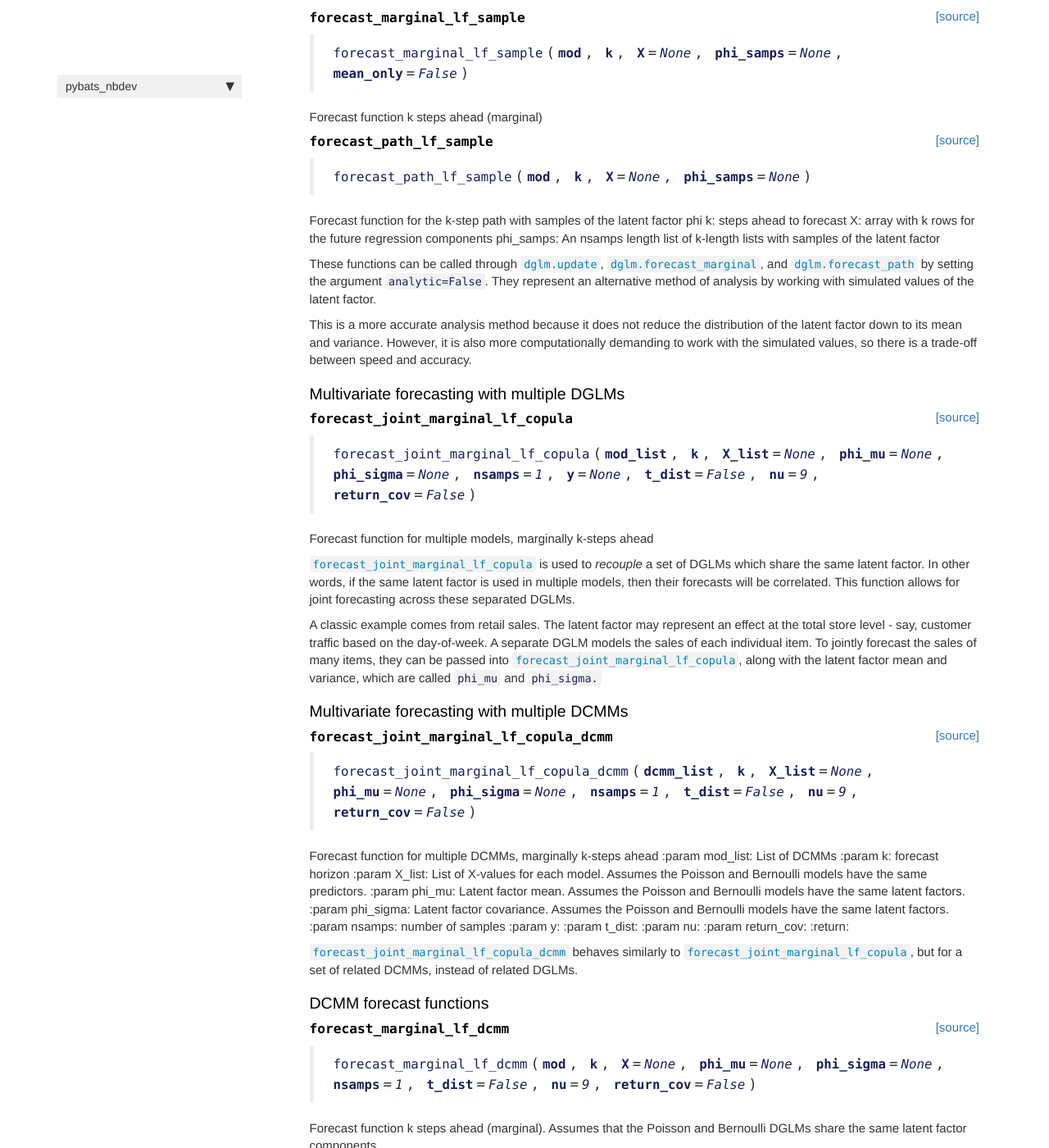
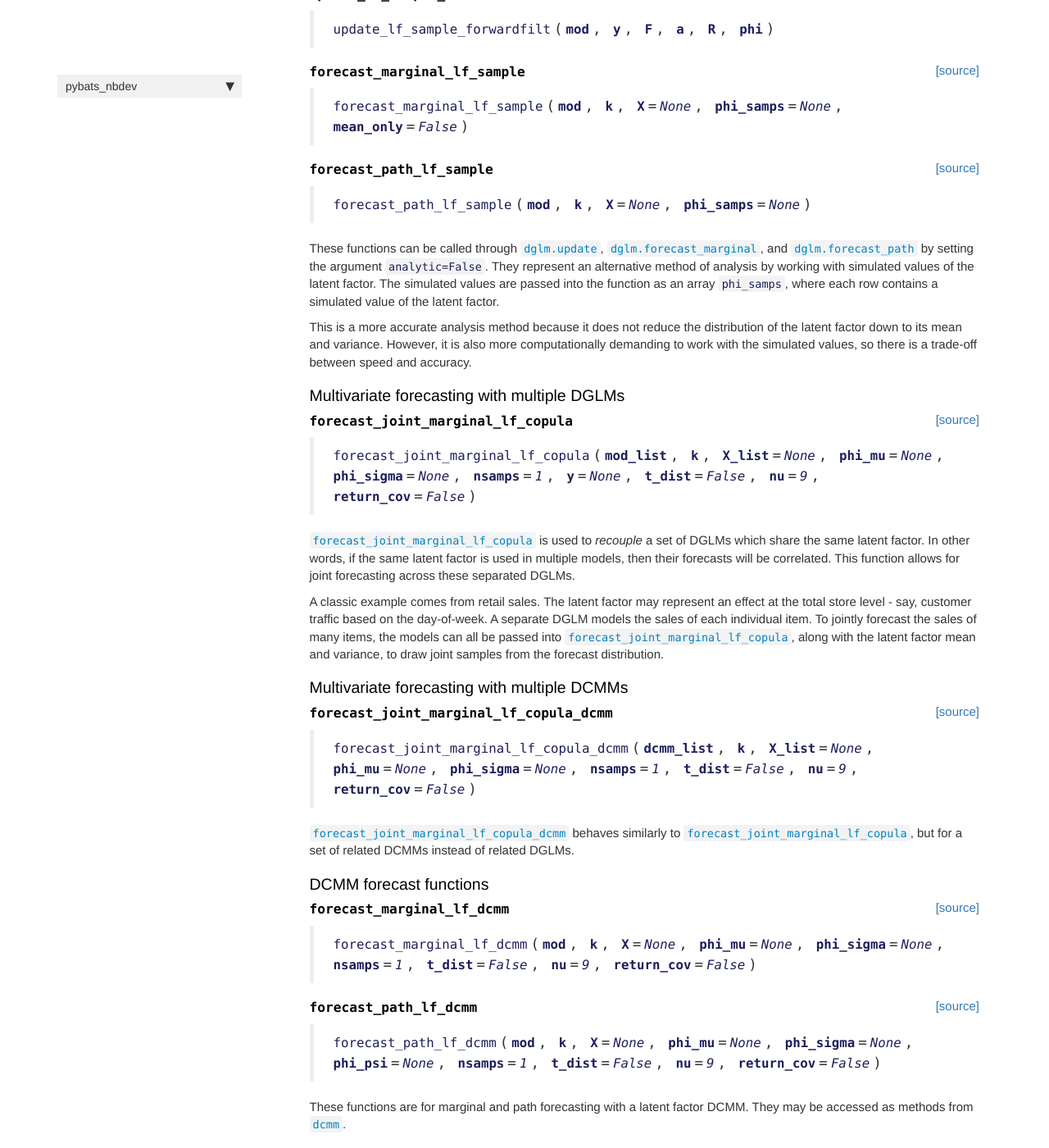
Before and after one commit to lavinei/pybats_nbdev, a Jekyll site: the page built from docs/latent_factor_fxns.html, in a window 1280 px wide and 1400 px high, scrolled down 2027 px. Shown: the whole window at 82% size. Built offline with Jekyll 4.4.1, drawn with Linux system fonts in a browser that asks for light colours; nearby versions of some CDN libraries; comment, search, counter and statistics services are not loaded; some of the changed text lies outside the part shown.

Commit message:
latent_factor_fxns

```diff
--- a/docs/latent_factor_fxns.html
+++ b/docs/latent_factor_fxns.html
@@ -94,7 +95,7 @@
 
 
 <div class="output_markdown rendered_html output_subarea ">
-<h4 id="update_lf_analytic_dlm" class="doc_header"><code>update_lf_analytic_dlm</code><a href="https://github.com/lavinei/pybats_nbdev/tree/master/pybats_nbdev/latent_factor_fxns.py#L93" class="source_link" style="float:right">[source]</a></h4><blockquote><p><code>update_lf_analytic_dlm</code>(<strong><code>mod</code></strong>, <strong><code>y</code></strong>=<em><code>None</code></em>, <strong><code>X</code></strong>=<em><code>None</code></em>, <strong><code>phi_mu</code></strong>=<em><code>None</code></em>, <strong><code>phi_sigma</code></strong>=<em><code>None</code></em>)</p>
+<h4 id="update_lf_analytic_dlm" class="doc_header"><code>update_lf_analytic_dlm</code><a href="https://github.com/lavinei/pybats_nbdev/tree/master/pybats_nbdev/latent_factor_fxns.py#L95" class="source_link" style="float:right">[source]</a></h4><blockquote><p><code>update_lf_analytic_dlm</code>(<strong><code>mod</code></strong>, <strong><code>y</code></strong>=<em><code>None</code></em>, <strong><code>X</code></strong>=<em><code>None</code></em>, <strong><code>phi_mu</code></strong>=<em><code>None</code></em>, <strong><code>phi_sigma</code></strong>=<em><code>None</code></em>)</p>
 </blockquote>
 
 </div>
@@ -125,7 +126,7 @@
 
 
 <div class="output_markdown rendered_html output_subarea ">
-<h4 id="forecast_marginal_lf_analytic" class="doc_header"><code>forecast_marginal_lf_analytic</code><a href="https://github.com/lavinei/pybats_nbdev/tree/master/pybats_nbdev/latent_factor_fxns.py#L169" class="source_link" style="float:right">[source]</a></h4><blockquote><p><code>forecast_marginal_lf_analytic</code>(<strong><code>mod</code></strong>, <strong><code>k</code></strong>, <strong><code>X</code></strong>=<em><code>None</code></em>, <strong><code>phi_mu</code></strong>=<em><code>None</code></em>, <strong><code>phi_sigma</code></strong>=<em><code>None</code></em>, <strong><code>nsamps</code></strong>=<em><code>1</code></em>, <strong><code>mean_only</code></strong>=<em><code>False</code></em>, <strong><code>state_mean_var</code></strong>=<em><code>False</code></em>)</p>
+<h4 id="forecast_marginal_lf_analytic" class="doc_header"><code>forecast_marginal_lf_analytic</code><a href="https://github.com/lavinei/pybats_nbdev/tree/master/pybats_nbdev/latent_factor_fxns.py#L171" class="source_link" style="float:right">[source]</a></h4><blockquote><p><code>forecast_marginal_lf_analytic</code>(<strong><code>mod</code></strong>, <strong><code>k</code></strong>, <strong><code>X</code></strong>=<em><code>None</code></em>, <strong><code>phi_mu</code></strong>=<em><code>None</code></em>, <strong><code>phi_sigma</code></strong>=<em><code>None</code></em>, <strong><code>nsamps</code></strong>=<em><code>1</code></em>, <strong><code>mean_only</code></strong>=<em><code>False</code></em>, <strong><code>state_mean_var</code></strong>=<em><code>False</code></em>)</p>
 </blockquote>
 <p>Forecast function k steps ahead (marginal)</p>
 
@@ -157,7 +158,7 @@
 
 
 <div class="output_markdown rendered_html output_subarea ">
-<h4 id="forecast_path_lf_copula" class="doc_header"><code>forecast_path_lf_copula</code><a href="https://github.com/lavinei/pybats_nbdev/tree/master/pybats_nbdev/latent_factor_fxns.py#L202" class="source_link" style="float:right">[source]</a></h4><blockquote><p><code>forecast_path_lf_copula</code>(<strong><code>mod</code></strong>, <strong><code>k</code></strong>, <strong><code>X</code></strong>=<em><code>None</code></em>, <strong><code>phi_mu</code></strong>=<em><code>None</code></em>, <strong><code>phi_sigma</code></strong>=<em><code>None</code></em>, <strong><code>phi_psi</code></strong>=<em><code>None</code></em>, <strong><code>nsamps</code></strong>=<em><code>1</code></em>, <strong><code>t_dist</code></strong>=<em><code>False</code></em>, <strong><code>y</code></strong>=<em><code>None</code></em>, <strong><code>nu</code></strong>=<em><code>9</code></em>, <strong><code>return_mu_cov</code></strong>=<em><code>False</code></em>)</p>
+<h4 id="forecast_path_lf_copula" class="doc_header"><code>forecast_path_lf_copula</code><a href="https://github.com/lavinei/pybats_nbdev/tree/master/pybats_nbdev/latent_factor_fxns.py#L204" class="source_link" style="float:right">[source]</a></h4><blockquote><p><code>forecast_path_lf_copula</code>(<strong><code>mod</code></strong>, <strong><code>k</code></strong>, <strong><code>X</code></strong>=<em><code>None</code></em>, <strong><code>phi_mu</code></strong>=<em><code>None</code></em>, <strong><code>phi_sigma</code></strong>=<em><code>None</code></em>, <strong><code>phi_psi</code></strong>=<em><code>None</code></em>, <strong><code>nsamps</code></strong>=<em><code>1</code></em>, <strong><code>t_dist</code></strong>=<em><code>False</code></em>, <strong><code>y</code></strong>=<em><code>None</code></em>, <strong><code>nu</code></strong>=<em><code>9</code></em>, <strong><code>return_mu_cov</code></strong>=<em><code>False</code></em>)</p>
 </blockquote>
 
 </div>
@@ -212,9 +213,10 @@
 
 
 <div class="output_markdown rendered_html output_subarea ">
-<h4 id="update_lf_sample" class="doc_header"><code>update_lf_sample</code><a href="https://github.com/lavinei/pybats_nbdev/tree/master/pybats_nbdev/latent_factor_fxns.py#L262" class="source_link" style="float:right">[source]</a></h4><blockquote><p><code>update_lf_sample</code>(<strong><code>mod</code></strong>, <strong><code>y</code></strong>=<em><code>None</code></em>, <strong><code>X</code></strong>=<em><code>None</code></em>, <strong><code>phi_samps</code></strong>=<em><code>None</code></em>, <strong><code>parallel</code></strong>=<em><code>False</code></em>)</p>
+<h4 id="update_lf_sample" class="doc_header"><code>update_lf_sample</code><a href="https://github.com/lavinei/pybats_nbdev/tree/master/pybats_nbdev/latent_factor_fxns.py#L264" class="source_link" style="float:right">[source]</a></h4><blockquote><p><code>update_lf_sample</code>(<strong><code>mod</code></strong>, <strong><code>y</code></strong>=<em><code>None</code></em>, <strong><code>X</code></strong>=<em><code>None</code></em>, <strong><code>phi_samps</code></strong>=<em><code>None</code></em>, <strong><code>parallel</code></strong>=<em><code>False</code></em>)</p>
 </blockquote>
-<p>phi_samps: array of samples of the latent factor vector</p>
+<p>DGLM update function with samples of a latent factor.</p>
+<p>$\phi_{samps}$ = Array of simulated values of a latent factor.</p>
 
 </div>
 
@@ -244,7 +246,7 @@
 
 
 <div class="output_markdown rendered_html output_subarea ">
-<h4 id="update_lf_sample_forwardfilt" class="doc_header"><code>update_lf_sample_forwardfilt</code><a href="https://github.com/lavinei/pybats_nbdev/tree/master/pybats_nbdev/latent_factor_fxns.py#L312" class="source_link" style="float:right">[source]</a></h4><blockquote><p><code>update_lf_sample_forwardfilt</code>(<strong><code>mod</code></strong>, <strong><code>y</code></strong>, <strong><code>F</code></strong>, <strong><code>a</code></strong>, <strong><code>R</code></strong>, <strong><code>phi</code></strong>)</p>
+<h4 id="update_lf_sample_forwardfilt" class="doc_header"><code>update_lf_sample_forwardfilt</code><a href="https://github.com/lavinei/pybats_nbdev/tree/master/pybats_nbdev/latent_factor_fxns.py#L318" class="source_link" style="float:right">[source]</a></h4><blockquote><p><code>update_lf_sample_forwardfilt</code>(<strong><code>mod</code></strong>, <strong><code>y</code></strong>, <strong><code>F</code></strong>, <strong><code>a</code></strong>, <strong><code>R</code></strong>, <strong><code>phi</code></strong>)</p>
 </blockquote>
 
 </div>
@@ -275,9 +277,8 @@
 
 
 <div class="output_markdown rendered_html output_subarea ">
-<h4 id="forecast_marginal_lf_sample" class="doc_header"><code>forecast_marginal_lf_sample</code><a href="https://github.com/lavinei/pybats_nbdev/tree/master/pybats_nbdev/latent_factor_fxns.py#L329" class="source_link" style="float:right">[source]</a></h4><blockquote><p><code>forecast_marginal_lf_sample</code>(<strong><code>mod</code></strong>, <strong><code>k</code></strong>, <strong><code>X</code></strong>=<em><code>None</code></em>, <strong><code>phi_samps</code></strong>=<em><code>None</code></em>, <strong><code>mean_only</code></strong>=<em><code>False</code></em>)</p>
+<h4 id="forecast_marginal_lf_sample" class="doc_header"><code>forecast_marginal_lf_sample</code><a href="https://github.com/lavinei/pybats_nbdev/tree/master/pybats_nbdev/latent_factor_fxns.py#L335" class="source_link" style="float:right">[source]</a></h4><blockquote><p><code>forecast_marginal_lf_sample</code>(<strong><code>mod</code></strong>, <strong><code>k</code></strong>, <strong><code>X</code></strong>=<em><code>None</code></em>, <strong><code>phi_samps</code></strong>=<em><code>None</code></em>, <strong><code>mean_only</code></strong>=<em><code>False</code></em>)</p>
 </blockquote>
-<p>Forecast function k steps ahead (marginal)</p>
 
 </div>
 
@@ -307,12 +308,8 @@
 
 
 <div class="output_markdown rendered_html output_subarea ">
-<h4 id="forecast_path_lf_sample" class="doc_header"><code>forecast_path_lf_sample</code><a href="https://github.com/lavinei/pybats_nbdev/tree/master/pybats_nbdev/latent_factor_fxns.py#L355" class="source_link" style="float:right">[source]</a></h4><blockquote><p><code>forecast_path_lf_sample</code>(<strong><code>mod</code></strong>, <strong><code>k</code></strong>, <strong><code>X</code></strong>=<em><code>None</code></em>, <strong><code>phi_samps</code></strong>=<em><code>None</code></em>)</p>
+<h4 id="forecast_path_lf_sample" class="doc_header"><code>forecast_path_lf_sample</code><a href="https://github.com/lavinei/pybats_nbdev/tree/master/pybats_nbdev/latent_factor_fxns.py#L357" class="source_link" style="float:right">[source]</a></h4><blockquote><p><code>forecast_path_lf_sample</code>(<strong><code>mod</code></strong>, <strong><code>k</code></strong>, <strong><code>X</code></strong>=<em><code>None</code></em>, <strong><code>phi_samps</code></strong>=<em><code>None</code></em>)</p>
 </blockquote>
-<p>Forecast function for the k-step path with samples of the latent factor phi
-k: steps ahead to forecast
-X: array with k rows for the future regression components
-phi_samps: An nsamps length list of k-length lists with samples of the latent factor</p>
 
 </div>
 
@@ -326,7 +323,7 @@
 
 <div class="cell border-box-sizing text_cell rendered"><div class="inner_cell">
 <div class="text_cell_render border-box-sizing rendered_html">
-<p>These functions can be called through <a href="/pybats_nbdev/dglm.html#dglm.update"><code>dglm.update</code></a>, <a href="/pybats_nbdev/dglm.html#dglm.forecast_marginal"><code>dglm.forecast_marginal</code></a>, and <a href="/pybats_nbdev/dglm.html#dglm.forecast_path"><code>dglm.forecast_path</code></a> by setting the argument <code>analytic=False</code>. They represent an alternative method of analysis by working with simulated values of the latent factor.</p>
+<p>These functions can be called through <a href="/pybats_nbdev/dglm.html#dglm.update"><code>dglm.update</code></a>, <a href="/pybats_nbdev/dglm.html#dglm.forecast_marginal"><code>dglm.forecast_marginal</code></a>, and <a href="/pybats_nbdev/dglm.html#dglm.forecast_path"><code>dglm.forecast_path</code></a> by setting the argument <code>analytic=False</code>. They represent an alternative method of analysis by working with simulated values of the latent factor. The simulated values are passed into the function as an array <code>phi_samps</code>, where each row contains a simulated value of the latent factor.</p>
 <p>This is a more accurate analysis method because it does not reduce the distribution of the latent factor down to its mean and variance. However, it is also more computationally demanding to work with the simulated values, so there is a trade-off between speed and accuracy.</p>
 
 </div>
@@ -356,9 +353,8 @@
 
 
 <div class="output_markdown rendered_html output_subarea ">
-<h4 id="forecast_joint_marginal_lf_copula" class="doc_header"><code>forecast_joint_marginal_lf_copula</code><a href="https://github.com/lavinei/pybats_nbdev/tree/master/pybats_nbdev/latent_factor_fxns.py#L415" class="source_link" style="float:right">[source]</a></h4><blockquote><p><code>forecast_joint_marginal_lf_copula</code>(<strong><code>mod_list</code></strong>, <strong><code>k</code></strong>, <strong><code>X_list</code></strong>=<em><code>None</code></em>, <strong><code>phi_mu</code></strong>=<em><code>None</code></em>, <strong><code>phi_sigma</code></strong>=<em><code>None</code></em>, <strong><code>nsamps</code></strong>=<em><code>1</code></em>, <strong><code>y</code></strong>=<em><code>None</code></em>, <strong><code>t_dist</code></strong>=<em><code>False</code></em>, <strong><code>nu</code></strong>=<em><code>9</code></em>, <strong><code>return_cov</code></strong>=<em><code>False</code></em>)</p>
+<h4 id="forecast_joint_marginal_lf_copula" class="doc_header"><code>forecast_joint_marginal_lf_copula</code><a href="https://github.com/lavinei/pybats_nbdev/tree/master/pybats_nbdev/latent_factor_fxns.py#L411" class="source_link" style="float:right">[source]</a></h4><blockquote><p><code>forecast_joint_marginal_lf_copula</code>(<strong><code>mod_list</code></strong>, <strong><code>k</code></strong>, <strong><code>X_list</code></strong>=<em><code>None</code></em>, <strong><code>phi_mu</code></strong>=<em><code>None</code></em>, <strong><code>phi_sigma</code></strong>=<em><code>None</code></em>, <strong><code>nsamps</code></strong>=<em><code>1</code></em>, <strong><code>y</code></strong>=<em><code>None</code></em>, <strong><code>t_dist</code></strong>=<em><code>False</code></em>, <strong><code>nu</code></strong>=<em><code>9</code></em>, <strong><code>return_cov</code></strong>=<em><code>False</code></em>)</p>
 </blockquote>
-<p>Forecast function for multiple models, marginally k-steps ahead</p>
 
 </div>
 
@@ -373,7 +369,7 @@
 <div class="cell border-box-sizing text_cell rendered"><div class="inner_cell">
 <div class="text_cell_render border-box-sizing rendered_html">
 <p><a href="/pybats_nbdev/latent_factor_fxns.html#forecast_joint_marginal_lf_copula"><code>forecast_joint_marginal_lf_copula</code></a> is used to <em>recouple</em> a set of DGLMs which share the same latent factor. In other words, if the same latent factor is used in multiple models, then their forecasts will be correlated. This function allows for joint forecasting across these separated DGLMs.</p>
-<p>A classic example comes from retail sales. The latent factor may represent an effect at the total store level - say, customer traffic based on the day-of-week. A separate DGLM models the sales of each individual item. To jointly forecast the sales of many items, they can be passed into <a href="/pybats_nbdev/latent_factor_fxns.html#forecast_joint_marginal_lf_copula"><code>forecast_joint_marginal_lf_copula</code></a>, along with the latent factor mean and variance, which are called <code>phi_mu</code> and <code>phi_sigma.</code></p>
+<p>A classic example comes from retail sales. The latent factor may represent an effect at the total store level - say, customer traffic based on the day-of-week. A separate DGLM models the sales of each individual item. To jointly forecast the sales of many items, the models can all be passed into <a href="/pybats_nbdev/latent_factor_fxns.html#forecast_joint_marginal_lf_copula"><code>forecast_joint_marginal_lf_copula</code></a>, along with the latent factor mean and variance, to draw joint samples from the forecast distribution.</p>
 
 </div>
 </div>
@@ -402,20 +398,8 @@
 
 
 <div class="output_markdown rendered_html output_subarea ">
-<h4 id="forecast_joint_marginal_lf_copula_dcmm" class="doc_header"><code>forecast_joint_marginal_lf_copula_dcmm</code><a href="https://github.com/lavinei/pybats_nbdev/tree/master/pybats_nbdev/latent_factor_fxns.py#L474" class="source_link" style="float:right">[source]</a></h4><blockquote><p><code>forecast_joint_marginal_lf_copula_dcmm</code>(<strong><code>dcmm_list</code></strong>, <strong><code>k</code></strong>, <strong><code>X_list</code></strong>=<em><code>None</code></em>, <strong><code>phi_mu</code></strong>=<em><code>None</code></em>, <strong><code>phi_sigma</code></strong>=<em><code>None</code></em>, <strong><code>nsamps</code></strong>=<em><code>1</code></em>, <strong><code>t_dist</code></strong>=<em><code>False</code></em>, <strong><code>nu</code></strong>=<em><code>9</code></em>, <strong><code>return_cov</code></strong>=<em><code>False</code></em>)</p>
+<h4 id="forecast_joint_marginal_lf_copula_dcmm" class="doc_header"><code>forecast_joint_marginal_lf_copula_dcmm</code><a href="https://github.com/lavinei/pybats_nbdev/tree/master/pybats_nbdev/latent_factor_fxns.py#L467" class="source_link" style="float:right">[source]</a></h4><blockquote><p><code>forecast_joint_marginal_lf_copula_dcmm</code>(<strong><code>dcmm_list</code></strong>, <strong><code>k</code></strong>, <strong><code>X_list</code></strong>=<em><code>None</code></em>, <strong><code>phi_mu</code></strong>=<em><code>None</code></em>, <strong><code>phi_sigma</code></strong>=<em><code>None</code></em>, <strong><code>nsamps</code></strong>=<em><code>1</code></em>, <strong><code>t_dist</code></strong>=<em><code>False</code></em>, <strong><code>nu</code></strong>=<em><code>9</code></em>, <strong><code>return_cov</code></strong>=<em><code>False</code></em>)</p>
 </blockquote>
-<p>Forecast function for multiple DCMMs, marginally k-steps ahead
-:param mod_list: List of DCMMs
-:param k: forecast horizon
-:param X_list: List of X-values for each model. Assumes the Poisson and Bernoulli models have the same predictors.
-:param phi_mu: Latent factor mean. Assumes the Poisson and Bernoulli models have the same latent factors.
-:param phi_sigma: Latent factor covariance. Assumes the Poisson and Bernoulli models have the same latent factors.
-:param nsamps: number of samples
-:param y:
-:param t_dist:
-:param nu:
-:param return_cov:
-:return:</p>
 
 </div>
 
@@ -429,7 +413,7 @@
 
 <div class="cell border-box-sizing text_cell rendered"><div class="inner_cell">
 <div class="text_cell_render border-box-sizing rendered_html">
-<p><a href="/pybats_nbdev/latent_factor_fxns.html#forecast_joint_marginal_lf_copula_dcmm"><code>forecast_joint_marginal_lf_copula_dcmm</code></a> behaves similarly to <a href="/pybats_nbdev/latent_factor_fxns.html#forecast_joint_marginal_lf_copula"><code>forecast_joint_marginal_lf_copula</code></a>, but for a set of related DCMMs, instead of related DGLMs.</p>
+<p><a href="/pybats_nbdev/latent_factor_fxns.html#forecast_joint_marginal_lf_copula_dcmm"><code>forecast_joint_marginal_lf_copula_dcmm</code></a> behaves similarly to <a href="/pybats_nbdev/latent_factor_fxns.html#forecast_joint_marginal_lf_copula"><code>forecast_joint_marginal_lf_copula</code></a>, but for a set of related DCMMs instead of related DGLMs.</p>
 
 </div>
 </div>
@@ -458,10 +442,8 @@
 
 
 <div class="output_markdown rendered_html output_subarea ">
-<h4 id="forecast_marginal_lf_dcmm" class="doc_header"><code>forecast_marginal_lf_dcmm</code><a href="https://github.com/lavinei/pybats_nbdev/tree/master/pybats_nbdev/latent_factor_fxns.py#L558" class="source_link" style="float:right">[source]</a></h4><blockquote><p><code>forecast_marginal_lf_dcmm</code>(<strong><code>mod</code></strong>, <strong><code>k</code></strong>, <strong><code>X</code></strong>=<em><code>None</code></em>, <strong><code>phi_mu</code></strong>=<em><code>None</code></em>, <strong><code>phi_sigma</code></strong>=<em><code>None</code></em>, <strong><code>nsamps</code></strong>=<em><code>1</code></em>, <strong><code>t_dist</code></strong>=<em><code>False</code></em>, <strong><code>nu</code></strong>=<em><code>9</code></em>, <strong><code>return_cov</code></strong>=<em><code>False</code></em>)</p>
+<h4 id="forecast_marginal_lf_dcmm" class="doc_header"><code>forecast_marginal_lf_dcmm</code><a href="https://github.com/lavinei/pybats_nbdev/tree/master/pybats_nbdev/latent_factor_fxns.py#L536" class="source_link" style="float:right">[source]</a></h4><blockquote><p><code>forecast_marginal_lf_dcmm</code>(<strong><code>mod</code></strong>, <strong><code>k</code></strong>, <strong><code>X</code></strong>=<em><code>None</code></em>, <strong><code>phi_mu</code></strong>=<em><code>None</code></em>, <strong><code>phi_sigma</code></strong>=<em><code>None</code></em>, <strong><code>nsamps</code></strong>=<em><code>1</code></em>, <strong><code>t_dist</code></strong>=<em><code>False</code></em>, <strong><code>nu</code></strong>=<em><code>9</code></em>, <strong><code>return_cov</code></strong>=<em><code>False</code></em>)</p>
 </blockquote>
-<p>Forecast function k steps ahead (marginal).
-Assumes that the Poisson and Bernoulli DGLMs share the same latent factor components</p>
 
 </div>
 
@@ -491,10 +473,8 @@
 
 
 <div class="output_markdown rendered_html output_subarea ">
-<h4 id="forecast_path_lf_dcmm" class="doc_header"><code>forecast_path_lf_dcmm</code><a href="https://github.com/lavinei/pybats_nbdev/tree/master/pybats_nbdev/latent_factor_fxns.py#L604" class="source_link" style="float:right">[source]</a></h4><blockquote><p><code>forecast_path_lf_dcmm</code>(<strong><code>mod</code></strong>, <strong><code>k</code></strong>, <strong><code>X</code></strong>=<em><code>None</code></em>, <strong><code>phi_mu</code></strong>=<em><code>None</code></em>, <strong><code>phi_sigma</code></strong>=<em><code>None</code></em>, <strong><code>phi_psi</code></strong>=<em><code>None</code></em>, <strong><code>nsamps</code></strong>=<em><code>1</code></em>, <strong><code>t_dist</code></strong>=<em><code>False</code></em>, <strong><code>nu</code></strong>=<em><code>9</code></em>, <strong><code>return_cov</code></strong>=<em><code>False</code></em>)</p>
+<h4 id="forecast_path_lf_dcmm" class="doc_header"><code>forecast_path_lf_dcmm</code><a href="https://github.com/lavinei/pybats_nbdev/tree/master/pybats_nbdev/latent_factor_fxns.py#L579" class="source_link" style="float:right">[source]</a></h4><blockquote><p><code>forecast_path_lf_dcmm</code>(<strong><code>mod</code></strong>, <strong><code>k</code></strong>, <strong><code>X</code></strong>=<em><code>None</code></em>, <strong><code>phi_mu</code></strong>=<em><code>None</code></em>, <strong><code>phi_sigma</code></strong>=<em><code>None</code></em>, <strong><code>phi_psi</code></strong>=<em><code>None</code></em>, <strong><code>nsamps</code></strong>=<em><code>1</code></em>, <strong><code>t_dist</code></strong>=<em><code>False</code></em>, <strong><code>nu</code></strong>=<em><code>9</code></em>, <strong><code>return_cov</code></strong>=<em><code>False</code></em>)</p>
 </blockquote>
-<p>Forecast the path over 1:k steps ahead.
-Assumes that the Poisson and Bernoulli DGLMs share the same latent factor components</p>
 
 </div>
 
@@ -506,4 +486,11 @@
 </div>
     {% endraw %}
 
+<div class="cell border-box-sizing text_cell rendered"><div class="inner_cell">
+<div class="text_cell_render border-box-sizing rendered_html">
+<p>These functions are for marginal and path forecasting with a latent factor DCMM. They may be accessed as methods from <a href="/pybats_nbdev/dcmm.html"><code>dcmm</code></a>.</p>
+
 </div>
+</div>
+</div>
+</div>
```
Also changed, not shown: other parts of docs/latent_factor_fxns.html (+3 -2 lines), pybats_nbdev/latent_factor_fxns.py (+12 -41 lines), 1 other file.
